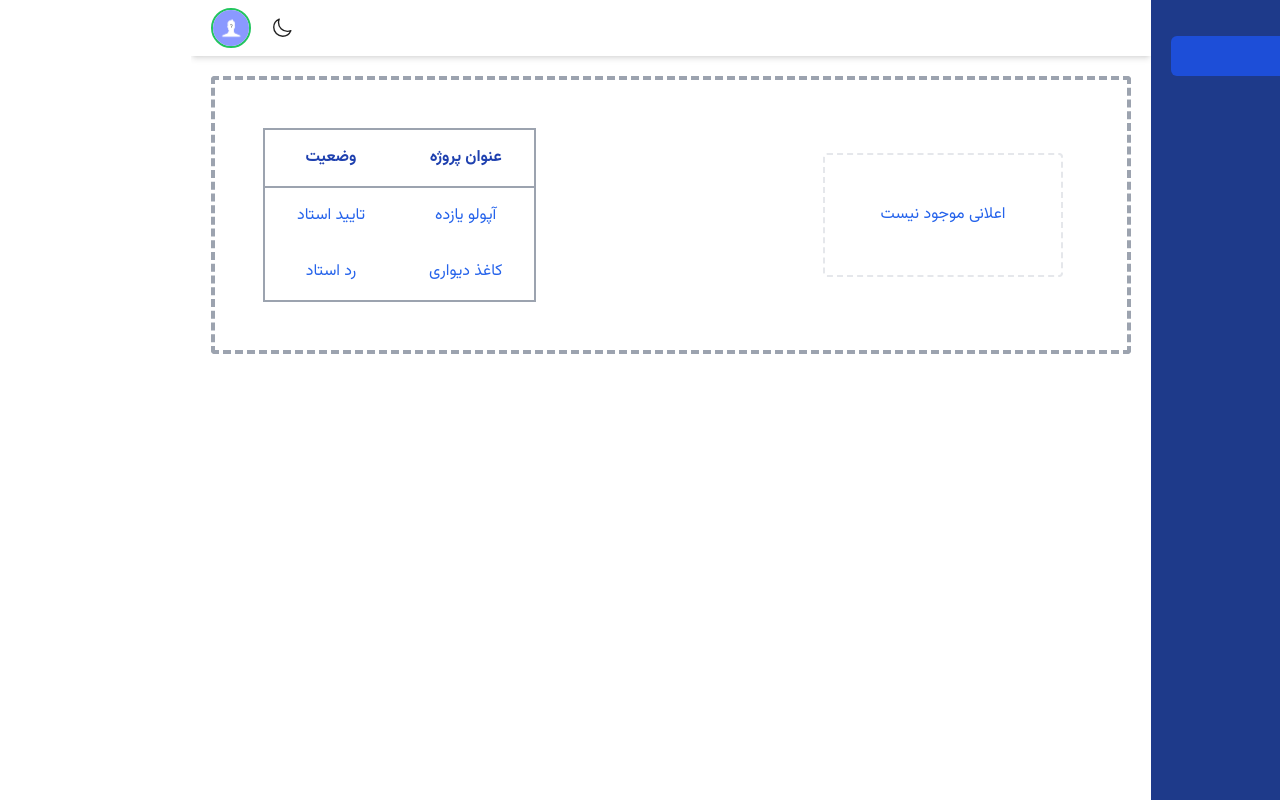
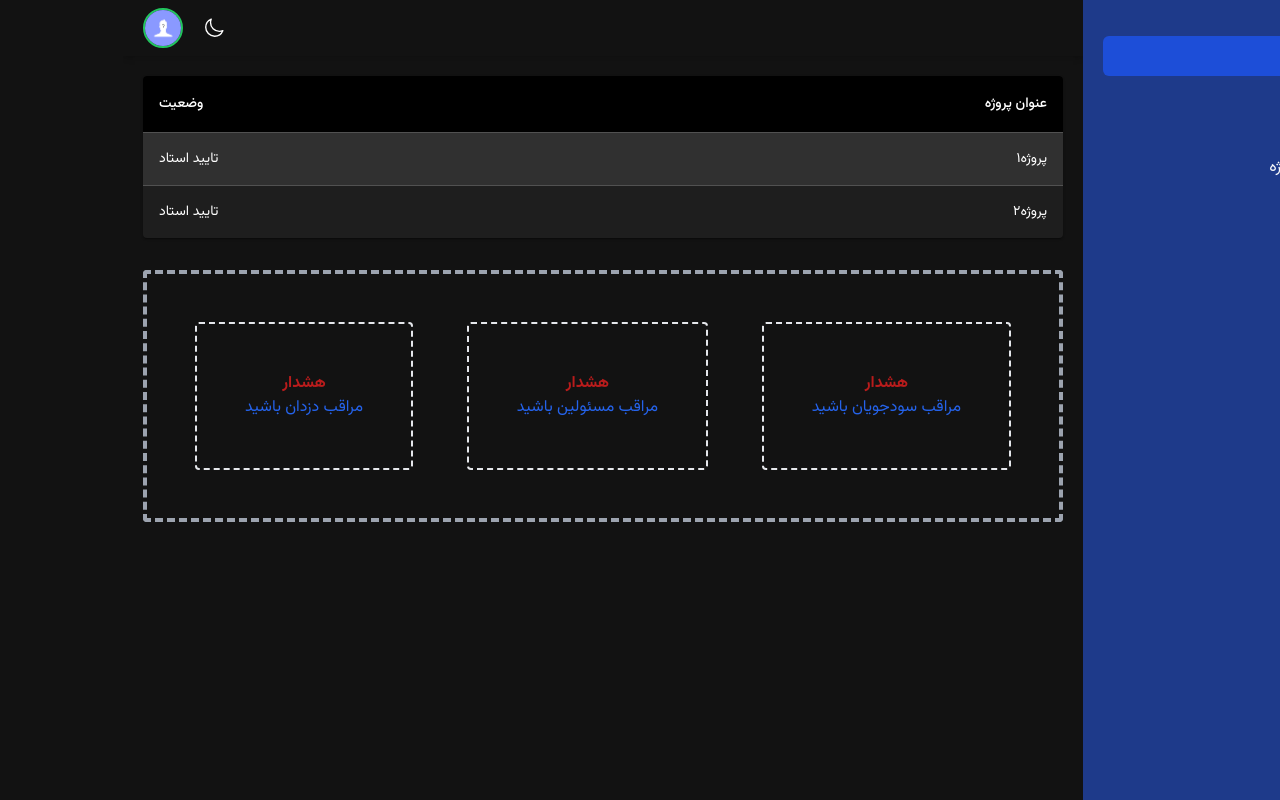
Before and after one commit to AMN2080/project-management-university, a React (Vite) app: page /home in a window 1280 px wide. Built offline with nearby package versions, Linux system fonts and the light colour scheme; data requests are answered from the project's data file.

Commit message:
dashbord MUI

```diff
--- /dev/null
+++ b/db.json
@@ -0,0 +1,31 @@
+{
+  "notifications": [
+    {
+      "topic": "هشدار",
+      "text": "مراقب سودجویان باشید",
+      "id": "1"
+    },
+    {
+      "topic": "هشدار",
+      "text": "مراقب مسئولین باشید",
+      "id": "2"
+    },
+    {
+      "topic": "هشدار",
+      "text": "مراقب دزدان باشید",
+      "id": "3"
+    }
+  ],
+  "project": [
+    {
+      "topic": "پروژه۱",
+      "situation": "تایید استاد",
+      "id": 1
+    },
+    {
+      "topic": "پروژه۲",
+      "situation": "تایید استاد",
+      "id": 2
+    }
+  ]
+}
--- a/package.json
+++ b/package.json
@@ -8,12 +8,14 @@
     "build": "vite build",
     "lint": "eslint . --ext js,jsx --report-unused-disable-directives --max-warnings 0",
     "preview": "vite preview",
-    "tailwind": "npx tailwindcss -i ./index.css -o ./src/App.css --minify --watch"
+    "tailwind": "npx tailwindcss -i ./index.css -o ./src/App.css --minify --watch",
+    "server": "json-server --watch db.json --port=5000"
   },
   "dependencies": {
     "@emotion/react": "^11.11.1",
     "@emotion/styled": "^11.11.0",
     "@mui/material": "^5.15.0",
+    "axios": "^1.6.2",
     "react": "^18.2.0",
     "react-dom": "^18.2.0",
     "react-router-dom": "^6.21.0"
--- a/src/Theme.jsx
+++ b/src/Theme.jsx
@@ -6,7 +6,7 @@ import ThemeProvider from '@mui/material/styles/ThemeProvider';
 import {useMemo} from "react"
 
 function Theme(){
-  const prefersDarkMode = useMediaQuery('(prefers-color-scheme: dark)');
+  const prefersDarkMode = useMediaQuery('(prefers-color-scheme: light)');
 
   const getDesignTokens = (prefersDarkMode) => ({
     typography: {
--- a/src/components/main/Main.jsx
+++ b/src/components/main/Main.jsx
@@ -1,32 +1,76 @@
+import { useState, useEffect } from 'react';
+import axios from 'axios'
+import Table from '@mui/material/Table';
+import TableBody from '@mui/material/TableBody';
+import TableCell, { tableCellClasses } from '@mui/material/TableCell';
+import TableContainer from '@mui/material/TableContainer';
+import TableHead from '@mui/material/TableHead';
+import TableRow from '@mui/material/TableRow';
+import Paper from '@mui/material/Paper';
+import { styled } from '@mui/material/styles';
+
+const StyledTableCell = styled(TableCell)(({ theme }) => ({
+  [`&.${tableCellClasses.head}`]: {
+    backgroundColor: theme.palette.common.black,
+    color: theme.palette.common.white,
+  },
+  [`&.${tableCellClasses.body}`]: {
+    fontSize: 14,
+  },
+}));
+
+const StyledTableRow = styled(TableRow)(({ theme }) => ({
+  '&:nth-of-type(odd)': {
+    backgroundColor: theme.palette.action.hover,
+  },
+  // hide last border
+  '&:last-child td, &:last-child th': {
+    border: 0,
+  },
+}));
+
 function Main(){
+  let [project, setProject] = useState([])
+  let [notification, setNotification] = useState([])
+
+  useEffect(()=>{
+    axios.get('http://localhost:5000/project')
+    .then(response => setProject(response.data))
+  })
+  useEffect(()=>{
+    axios.get('http://localhost:5000/notifications')
+    .then(response => setNotification(response.data))
+  })
+
   return(
     <main className="lg:mr-80 p-5 text-blue-600 dark:text-blue-300">
-        <section>
-          <div className="h-full p-12 text-center flex flex-col lg:flex-row gap-y-20 items-center justify-between border-4 border-gray-400 dark:border-gray-200 border-dashed rounded">
-            <div className="w-60 mx-4 p-12 break-words border-2 border-dashed rounded">
-              <p>اعلانی موجود نیست</p>
-            </div>
-            <table className="border-gray-400 border-2">
-              <thead>
-                <tr className="text-blue-800 dark:text-blue-500">
-                  <th className="border-gray-400 border-b-2 px-8 py-4">عنوان پروژه</th>
-                  <th className="border-gray-400 border-b-2 px-8 py-4">وضعیت</th>
-                </tr>
-              </thead>
-              <tbody>
-                <tr>
-                  <td className="px-8 py-4">آپولو یازده</td>
-                  <td className="px-8 py-4">تایید استاد</td>
-                </tr>
-                <tr>
-                  <td className="px-8 py-4">کاغذ دیواری</td>
-                  <td className="px-8 py-4">رد استاد</td>
-                </tr>
-              </tbody>
-            </table>
+      <TableContainer component={Paper}>
+        <Table sx={{ minWidth: 700 }} aria-label="customized table">
+          <TableHead>
+            <TableRow>
+              <StyledTableCell align="right">عنوان پروژه</StyledTableCell>
+              <StyledTableCell align="left">وضعیت</StyledTableCell>
+            </TableRow>
+          </TableHead>
+          <TableBody>
+            {project.map(item => (
+              <StyledTableRow key={item.id}>
+                <StyledTableCell align="right">{item.topic}</StyledTableCell>
+                <StyledTableCell align="left">{item.situation}</StyledTableCell>
+              </StyledTableRow>
+            ))}
+          </TableBody>
+        </Table>
+      </TableContainer>
+      <div className="h-full overflow-x-auto mt-8 p-12 text-center flex flex-col flex-wrap lg:flex-row gap-y-20 items-center justify-between border-4 border-gray-400 dark:border-gray-200 border-dashed rounded">
+        {notification.map(item => (
+          <div key={item.id} className="p-12 break-words border-2 border-dashed rounded">
+            <h3 className='font-bold text-red-700'>{item.topic}</h3>
+            <p>{item.text}</p>
           </div>
-        </section>
-      </main>
+        ))}
+      </div>
+    </main>
   )
 }
 
--- a/tailwind.config.js
+++ b/tailwind.config.js
@@ -1,5 +1,6 @@
 /** @type {import('tailwindcss').Config} */
 export default {
+  darkMode: "class",
   content: [
     "./src/**/*.{js,jsx,ts,tsx}",
   ],
```
Also changed, not shown: src/App.css, 1 other file (tests, documents, lock files or other folders).
